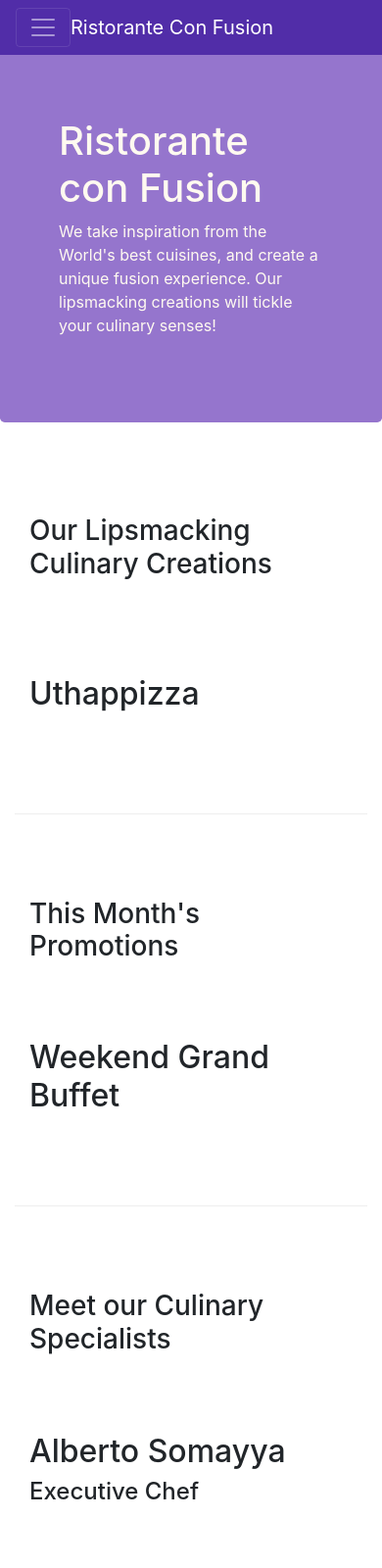
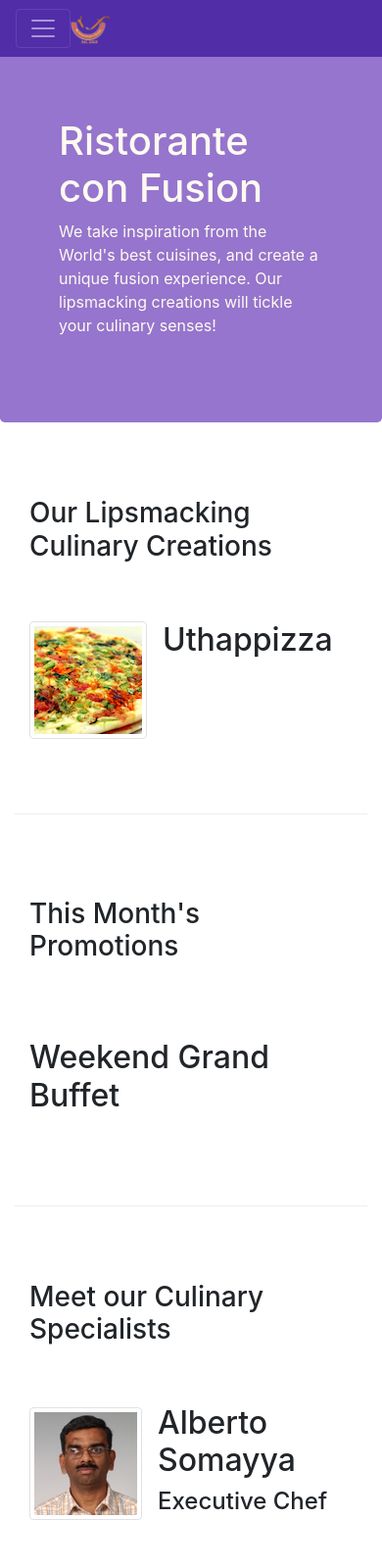
Before and after one commit to Drithyl/Bootstrap-confusion, a website: page index.html in a window 390 px wide. Shown: the top 1600 px of the page at 98% size. Drawn offline with nearby package versions, Linux system fonts and the light colour scheme.

Commit message:
Images and Media

```diff
--- a/index.html
+++ b/index.html
@@ -39,7 +39,7 @@
       <!-- navbar-brand allows you to display a branding for your page.
           mr-auto means that the right margin will be set to autoThe href="#"
           will bring users back to the home page when clicked. -->
-      <a class="navbar-brand mr-auto" href="#">Ristorante Con Fusion</a>
+      <a class="navbar-brand mr-auto" href="#"><img src="img/logo.png" height="30" width:"41"></a>
       <!-- collapse relates to the data-toggle specified in the navbar-toggler button. It is
         one of Bootstrap's JavaScript components. Anything enclosed in this div will be hidden
         by default until the button is clicked, at which point it will get revealed -->
@@ -99,8 +99,20 @@
               and above) for the other sizes. order-sm-first will put this element first on the row (to the
               left of the one above since it has order-sm-last) -->
           <div class="col col-sm order-sm-first col-md">
-              <h2>Uthappizza</h2>
-              <p class="d-none d-sm-block">A unique combination of Indian Uthappam (pancake) and Italian pizza, topped with Cerignola olives, ripe vine cherry tomatoes, Vidalia onion, Guntur chillies and Buffalo Paneer.</p>
+              <!-- media is a bootstrap class to make a sort of card with an image and a body with a description -->
+              <div class="media">
+                <!-- d-flex is a bootstrap class for flexbox purposes that we need to add an image to a media class element.
+                    mr-X means margin-right X, see see https://getbootstrap.com/docs/4.0/utilities/spacing/,
+                    we need it so the description is slightly set apart from the image.
+                    img-thumbnail resizes the image to become a thumbnail (a small sized image) -->
+                <img class="d-flex mr-3 img-thumbnail align-self-center" src="img/uthappizza.png" alt="uthappizza">
+                <!-- the media-body bootstrap class wraps the content that becomes the body of the media card -->
+                <div class="media-body">
+                  <!-- mt-0 is a bootstrap class that means margin-top 0, see https://getbootstrap.com/docs/4.0/utilities/spacing/ -->
+                  <h2 class="mt-0">Uthappizza</h2>
+                  <p class="d-none d-sm-block">A unique combination of Indian Uthappam (pancake) and Italian pizza, topped with Cerignola olives, ripe vine cherry tomatoes, Vidalia onion, Guntur chillies and Buffalo Paneer.</p>
+                </div>
+              </div>
           </div>
       </div>
 
@@ -121,9 +133,17 @@
               <h3>Meet our Culinary Specialists</h3>
           </div>
           <div class="col col-sm order-sm-first col-md">
-              <h2>Alberto Somayya</h2>
-              <h4>Executive Chef</h4>
-              <p class="d-none d-sm-block">Award winning three-star Michelin chef with wide International experience having worked closely with whos-who in the culinary world, he specializes in creating mouthwatering Indo-Italian fusion experiences. </p>
+              <div class="media">
+                <!-- mr-X means margin-right, see https://getbootstrap.com/docs/4.0/utilities/spacing/  -->
+                <img class="d-flex mr-3 img-thumbnail align-self-center" src="img/alberto.png" alt="alberto">
+
+                <div class="media-body">
+                  <!-- mt-X means margin-top, see https://getbootstrap.com/docs/4.0/utilities/spacing/  -->
+                  <h2 class="mt-0">Alberto Somayya</h2>
+                  <h4>Executive Chef</h4>
+                  <p class="d-none d-sm-block">Award winning three-star Michelin chef with wide International experience having worked closely with whos-who in the culinary world, he specializes in creating mouthwatering Indo-Italian fusion experiences. </p>
+                </div>
+              </div>
           </div>
       </div>
   </div>
```
Also changed, not shown: aboutus.html (+4 -2 lines), contactus.html (+1 -1 lines), img/alberto.png (added), img/buffet.png (added), img/logo.png (added), img/uthappizza.png (added), 1 other file.
